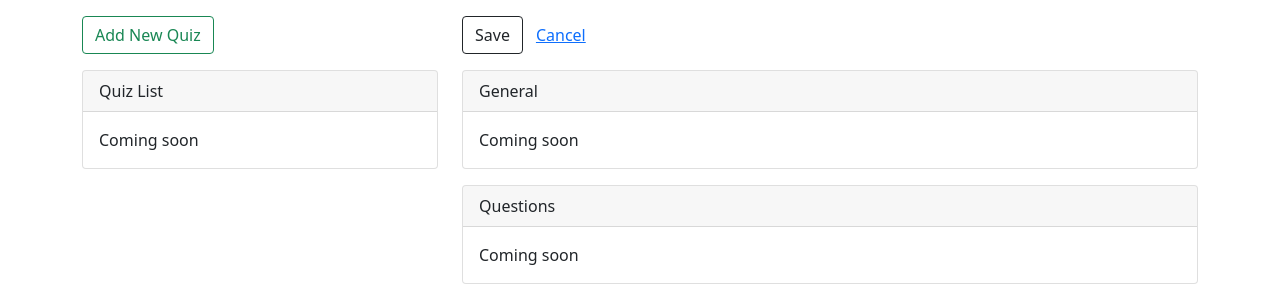
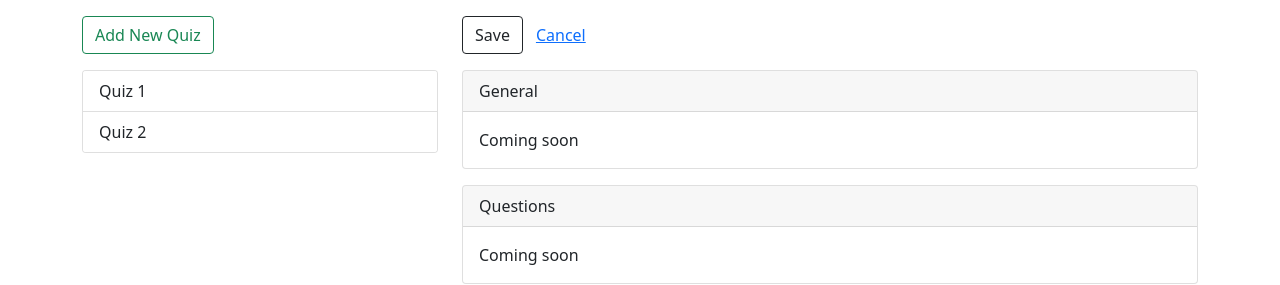
Before and after one commit to 2022-spring-jsf-online/quiz-editor, an Angular app: page / in a window 1280 px wide. Shown: the top 285 px of the page. Built offline with nearby package versions, Linux system fonts and the light colour scheme.

Commit message:
Showing the dummy quizzes
Will come back and spruce them up a bit

```diff
--- a/src/app/app.component.html
+++ b/src/app/app.component.html
@@ -5,11 +5,12 @@
                 Add New Quiz
             </button>
             <div class="card">
-                <div class="card-header">
-                    Quiz List
-                </div>
-                <div class="card-body">
-                    Coming soon
+                <div class="list-group list-group-flush">
+                    <button class="list-group-item list-group-item-action"
+                    *ngFor="let q of quizzes"
+                    >
+                    {{ q.quizName }}
+                    </button>
                 </div>
             </div>
         </div>
```
